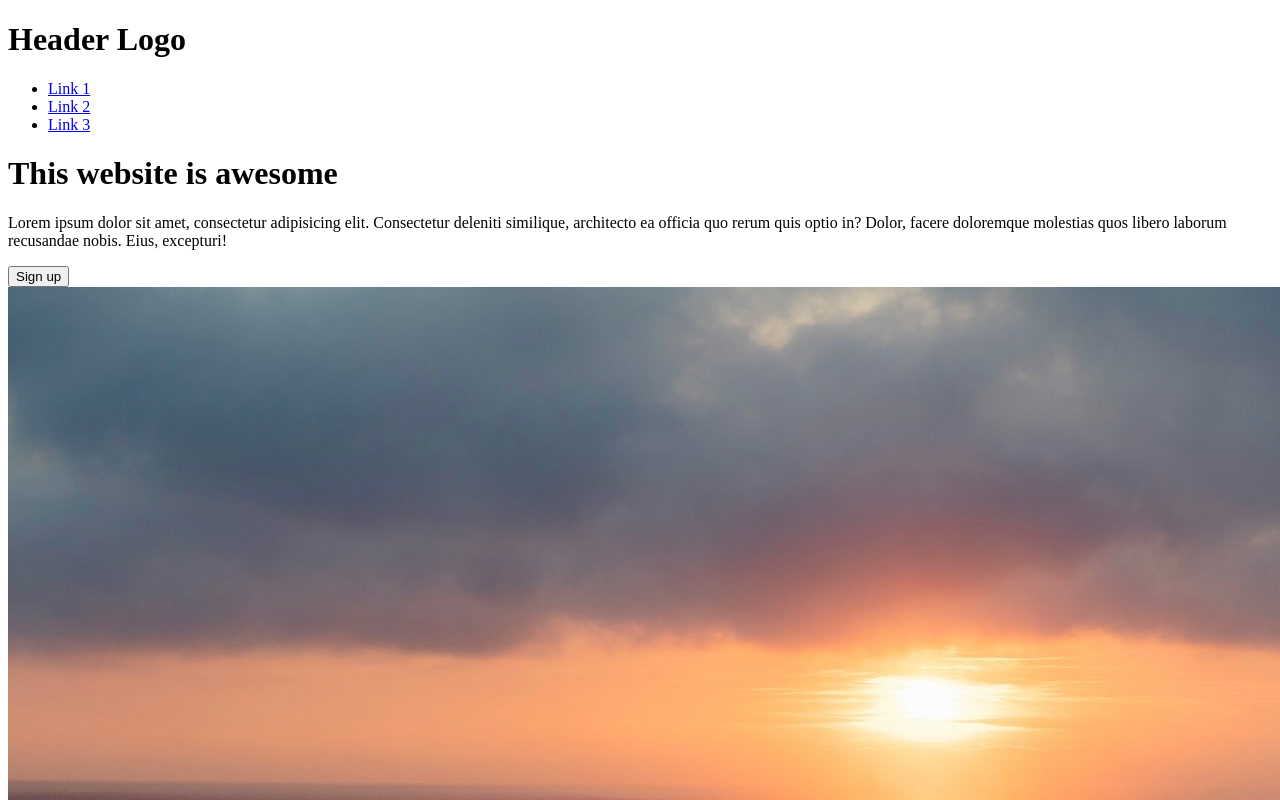
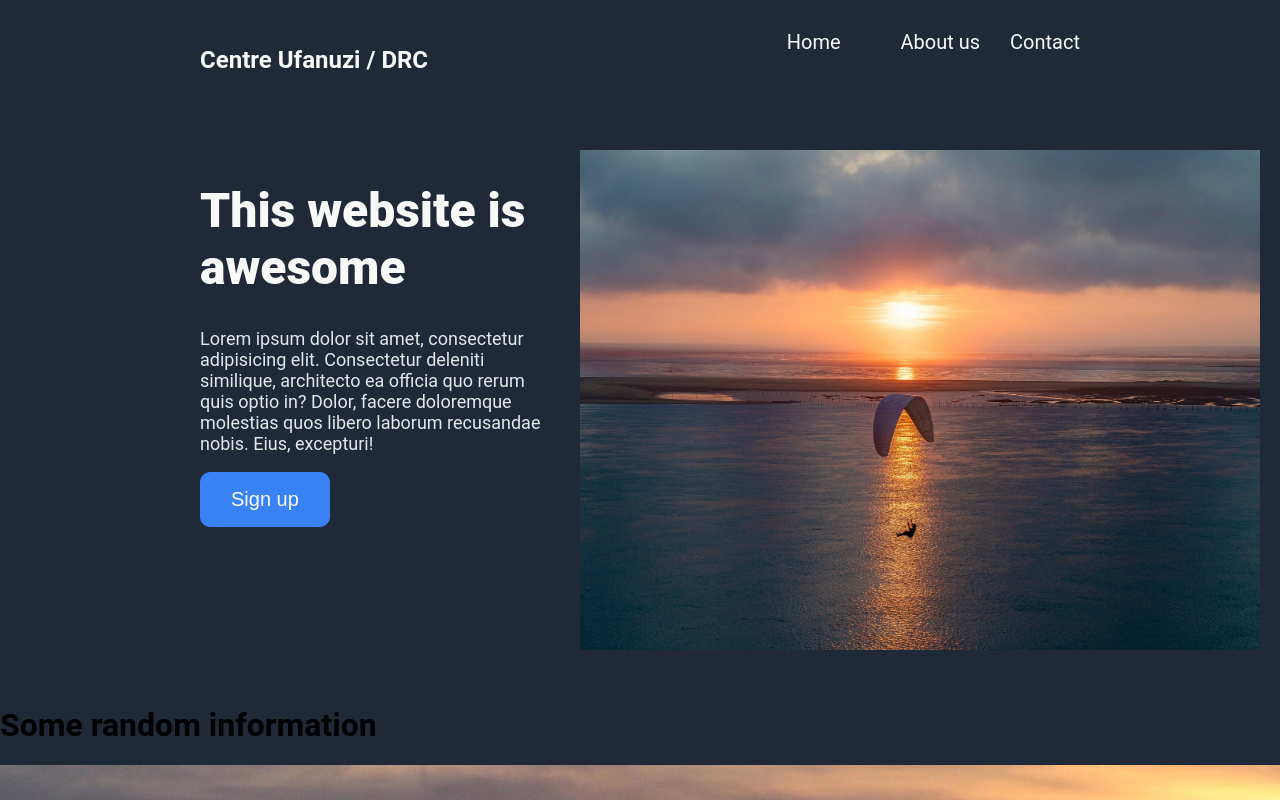
Before and after one commit to MOSEPROD/odin-landing-page, a plain HTML site: page index.html in a window 1280 px wide. Shown: the top 800 px of the page. Drawn offline with Linux system fonts and the light colour scheme; files whose address does not match are found by name.

Commit message:
Done with Hero section CSS styling

```diff
--- a/index.html
+++ b/index.html
@@ -3,18 +3,17 @@
 <head>
     <meta charset="UTF-8">
     <meta name="viewport" content="width=device-width, initial-scale=1.0">
-    <title>Landing Page</title>
+    <title>Centre Ufanuzi</title>
+    <link rel="stylesheet" href="./styles.css"/>
 </head>
 <body>
     <div class="main container">
         <div class="section-1">
             <div class="header">
-                <h1>Header Logo</h1>
-                <ul>
-                    <li><a href="#">Link 1</a></li>
-                    <li><a href="#">Link 2</a></li>
-                    <li><a href="#">Link 3</a></li>
-                </ul>
+                <h1>Centre Ufanuzi / DRC</h1>
+                <a href="#">Home</a></p>
+                <a href="#">About us</a>
+                <a href="#">Contact</a>
             </div>
             <div class="hero">
                 <div class="hero-text">
@@ -36,11 +35,11 @@
                     <p>Lorem ipsum dolor sit amet, consectetur adipisicing elit. Magnam quam distinctio laborum, natus molestias minima sed velit arc</p>
                 </div>
                 <div class="content">
-                    <img src="./img/content2.jpg" />
+                    <img src="./img/content1.jpg" />
                     <p>Lorem ipsum dolor sit amet, consectetur adipisicing elit. Magnam quam distinctio laborum, natus molestias minima sed velit arc</p>
                 </div>
                 <div class="content">
-                    <img src="./img/content3.jpg" />
+                    <img src="./img/content1.jpg" />
                     <p>Lorem ipsum dolor sit amet, consectetur adipisicing elit. Magnam quam distinctio laborum, natus molestias minima sed velit arc</p>
                 </div>
             </div>
--- a/styles.css
+++ b/styles.css
@@ -0,0 +1,76 @@
+*{
+    background-color: #1F2937;
+}
+body{
+    margin: 0;
+    padding: 0;
+    font-family: roboto, sans-serif;
+}
+
+.section-1{
+    color: #F9FAF8;
+}
+
+.header{
+    display: flex;
+    gap: 30px;
+    padding-top: 30px;
+    padding-bottom: 30px;
+    padding-left: 200px;
+    padding-right: 200px;
+}
+
+.header h1{
+    margin-right: auto;
+    font-size: 24px;
+}
+
+.header a{
+    text-decoration-line: none;
+    color: #F9FAF8;
+    font-size: 20px;
+}
+
+.hero{
+    display: flex;
+    gap: 30px;
+    padding-top: 30px;
+    padding-bottom: 30px;
+    padding-left: 200px;
+    padding-right: 200px;
+}
+.hero-text{
+    flex-grow: 1;
+    width: 500px;
+
+}
+
+.hero-text h1{
+    font-size: 48px;
+    font-weight: 900;
+}
+
+.hero-text p{
+    font-size: 18px;
+    color: #E5E7EB;
+}
+.hero-img{
+    flex-grow: 1;
+    width: 500px;
+
+}
+.hero-img img{
+    width: 680px;
+    height: 500px;
+}
+
+.hero-text button{
+    background-color: #3882F6;
+    color: #F9FAF8;
+    padding: 15px;
+    padding-left: 30px;
+    padding-right: 30px;
+    font-size: 20px;
+    border: 1px solid #3882F6;
+    border-radius: 10px;
+}
```
Also changed, not shown: img/content1.jpg (renamed from content1.jpg), img/image1.jpg (renamed from image1.jpg), 1 other file.
